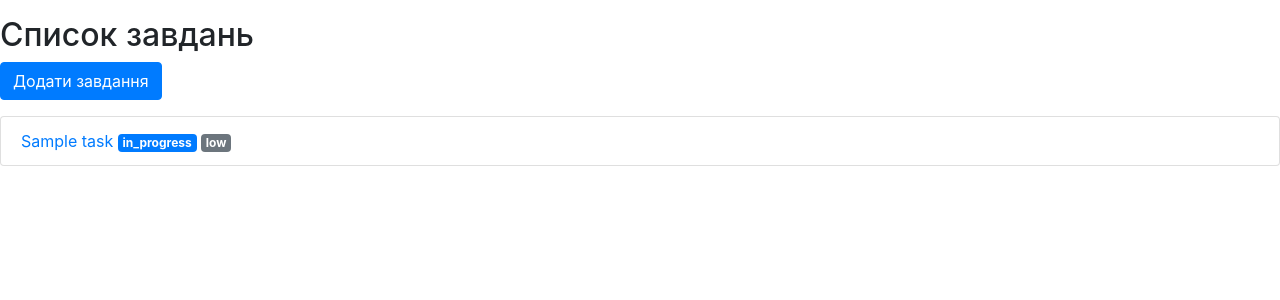
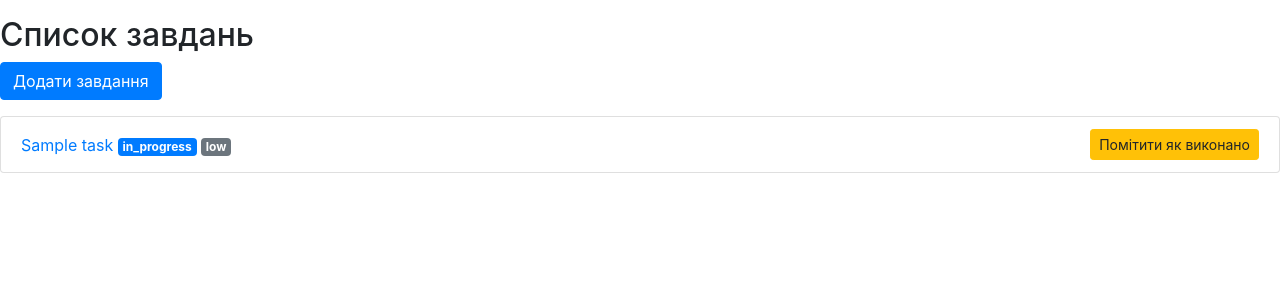
Before and after one commit to Biizee/Task-list-repo, a Django app: page / in a window 1280 px wide. Shown: the part 56-356 px from the top of the page. Run offline with Django 5.2, Linux system fonts and the light colour scheme; tables that the repository leaves empty hold one stand-in row (values such as "Sample post"); some libraries are stand-ins or nearby versions.

Commit message:
Added button to complete task

```diff
--- a/templates/tasks/task_list.html
+++ b/templates/tasks/task_list.html
@@ -6,10 +6,17 @@
     <a href="{% url 'tasks:task-create' %}" class="btn btn-primary mb-3">Додати завдання</a>
     <ul class="list-group">
         {% for task in tasks %}
-        <li class="list-group-item">
-            <a href="{% url 'tasks:task-detail' task.pk %}">{{ task.title }}</a>
-            <span class="badge badge-primary">{{ task.status }}</span>
-            <span class="badge badge-secondary">{{ task.priority }}</span>
+
+        <li class="list-group-item d-flex justify-content-between align-items-center">
+            <div>
+                <a href="{% url 'tasks:task-detail' task.pk %}">{{ task.title }}</a>
+                <span class="badge badge-primary">{{ task.status }}</span>
+                <span class="badge badge-secondary">{{ task.priority }}</span>
+            </div>
+            <form action="{% url 'tasks:task-complete' task.pk %}" method="post">
+                {% csrf_token %}
+                <button type="submit" class="btn btn-warning btn-sm">Помітити як виконано</button>
+            </form>
         </li>
 
         {% empty %}
```
